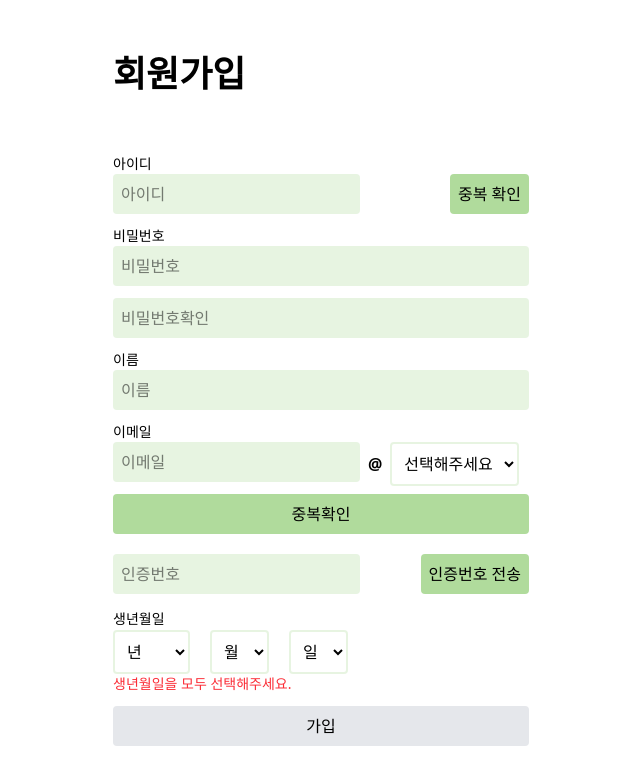
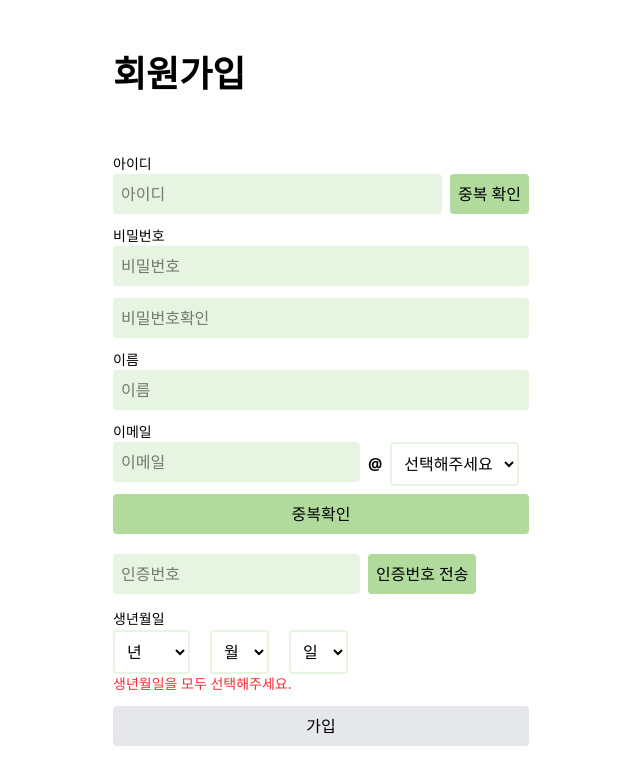
Before and after one commit to kdt-ful-class-three-group/KDT-FUL-3_PROJECT-A-3, a Next.js app in the folder client/: page /signup in a window 1280 px wide. Shown: the top 784 px of the page, without its empty margins (319-959 px from the left). Built offline with nearby package versions, Linux system fonts and the light colour scheme.

Commit message:
Chore : input 컴포넌트 스타일 변경

```diff
--- a/client/src/components/auth/signup/fields/EmailVerification.tsx
+++ b/client/src/components/auth/signup/fields/EmailVerification.tsx
@@ -52,7 +52,7 @@ export function EmailVerification({
   };
 
   return (
-    <div className="flex justify-between">
+    <div className="flex items-center gap-2">
       <Input
         type="text"
         placeholder="인증번호"
--- a/client/src/components/auth/signup/fields/IdField.tsx
+++ b/client/src/components/auth/signup/fields/IdField.tsx
@@ -57,14 +57,15 @@ export function IdField({value = "", onChange, onValidChange}: InputProps) {
   return (
     <div>
       <p className="text-sm">아이디</p>
-      <div className="flex justify-between">
+      <div className="flex items-center gap-2 w-full">
         <Input
           name="id"
           // label="아이디"
           placeholder="아이디"
           value={value}
           onChange={handleChange}
-          className="p-2 bg-[#B0DB9C]/30 rounded"
+          className="p-2 bg-[#B0DB9C]/30 rounded min-w-0 w-full"
+          divClassname="flex-1"
         />
         <Button
           name="중복 확인"
--- a/client/src/components/common/Input.tsx
+++ b/client/src/components/common/Input.tsx
@@ -4,17 +4,18 @@ import React from "react";
 export interface InputProps extends React.InputHTMLAttributes<HTMLInputElement>{
   label?:string;
   name?: string;
+  divClassname?:string;
   onValidChange?: (isValid: boolean) => void;
   // placeholder?:string;
   // type?:string;
   // value?:string;
 }
 
-export function Input({name,label, ...props }: InputProps) {
+export function Input({name,label,divClassname, ...props }: InputProps) {
   return (
-    <div >
+    <div className={divClassname}>
       <label htmlFor={name}>{label}</label>
-    <input {...props} />
+    <input {...props} className={props.className}/>
     </div>
   )
 }
```
